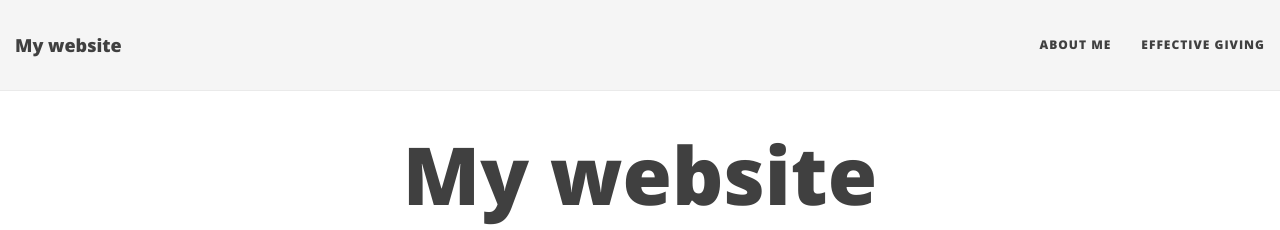
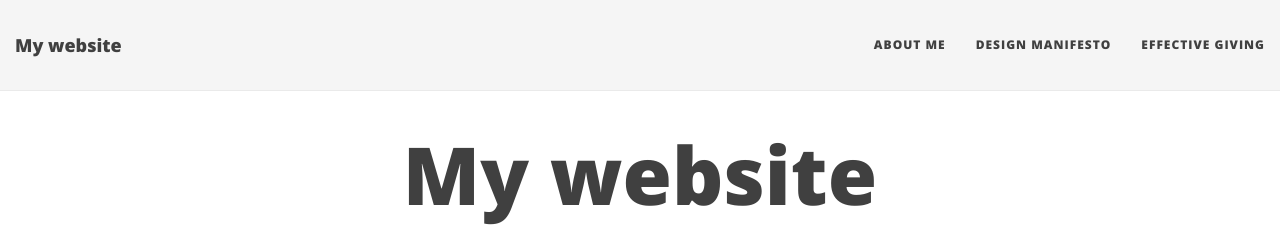
Before and after one commit to muhmuhten/junkyll, a Jekyll site: the page built from index.html, in a window 1280 px wide. Shown: the top 230 px of the page. Built offline with Jekyll 4.4.1, drawn with Linux system fonts in a browser that asks for light colours; nearby versions of some CDN libraries; the list of posts is cut into pages by our own code.

Commit message:
add link?

```diff
--- a/_config.yml
+++ b/_config.yml
@@ -24,6 +24,7 @@ description: Errata, basically
 # List of links in the navigation bar
 navbar-links:
   About Me: "aboutme"
+  Design Manifesto: "manifesto"
   Effective Giving: https://effectivegiving.github.io/
 
 # Image to show in the navigation bar - image must be a square (width = height)
```
